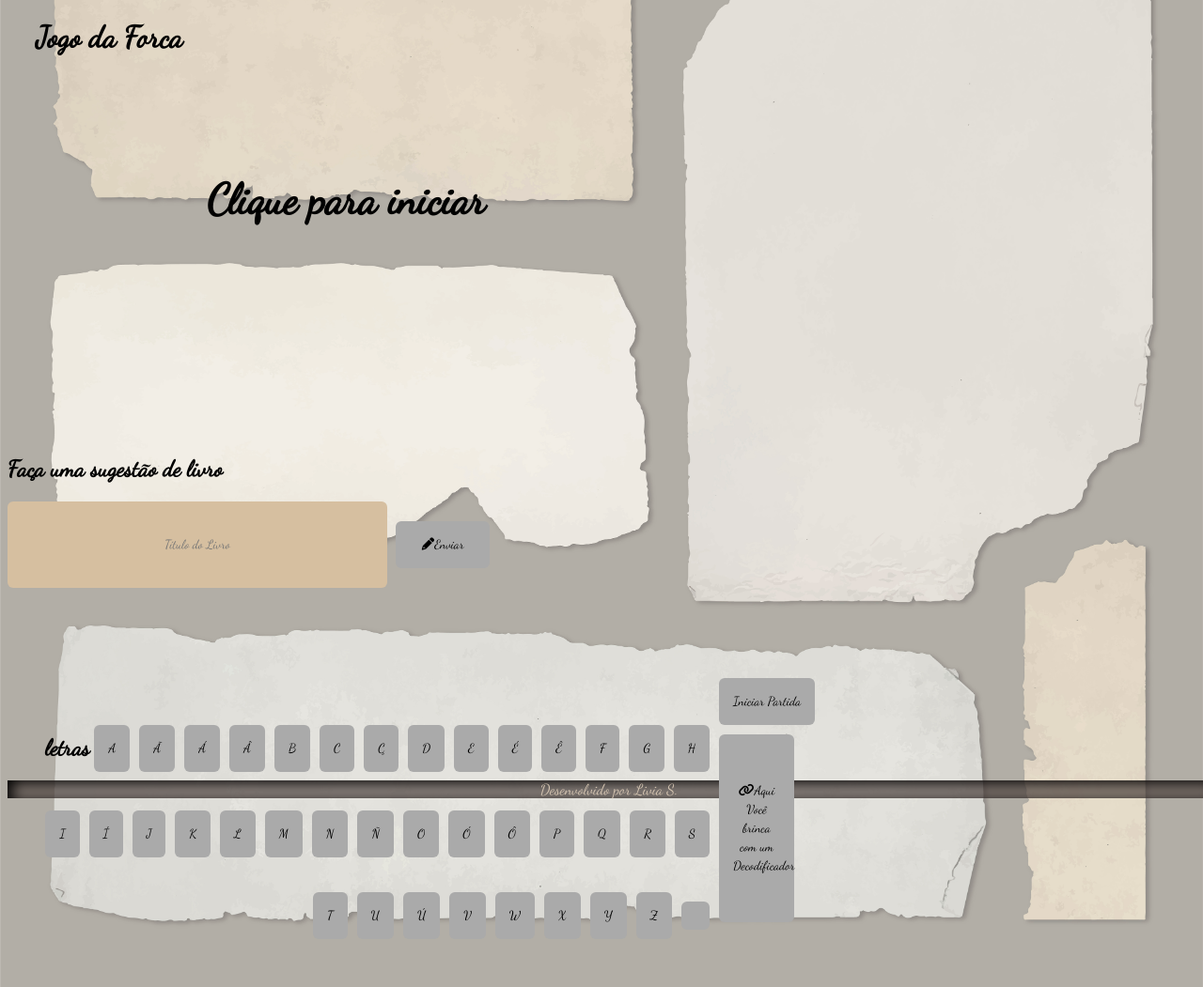
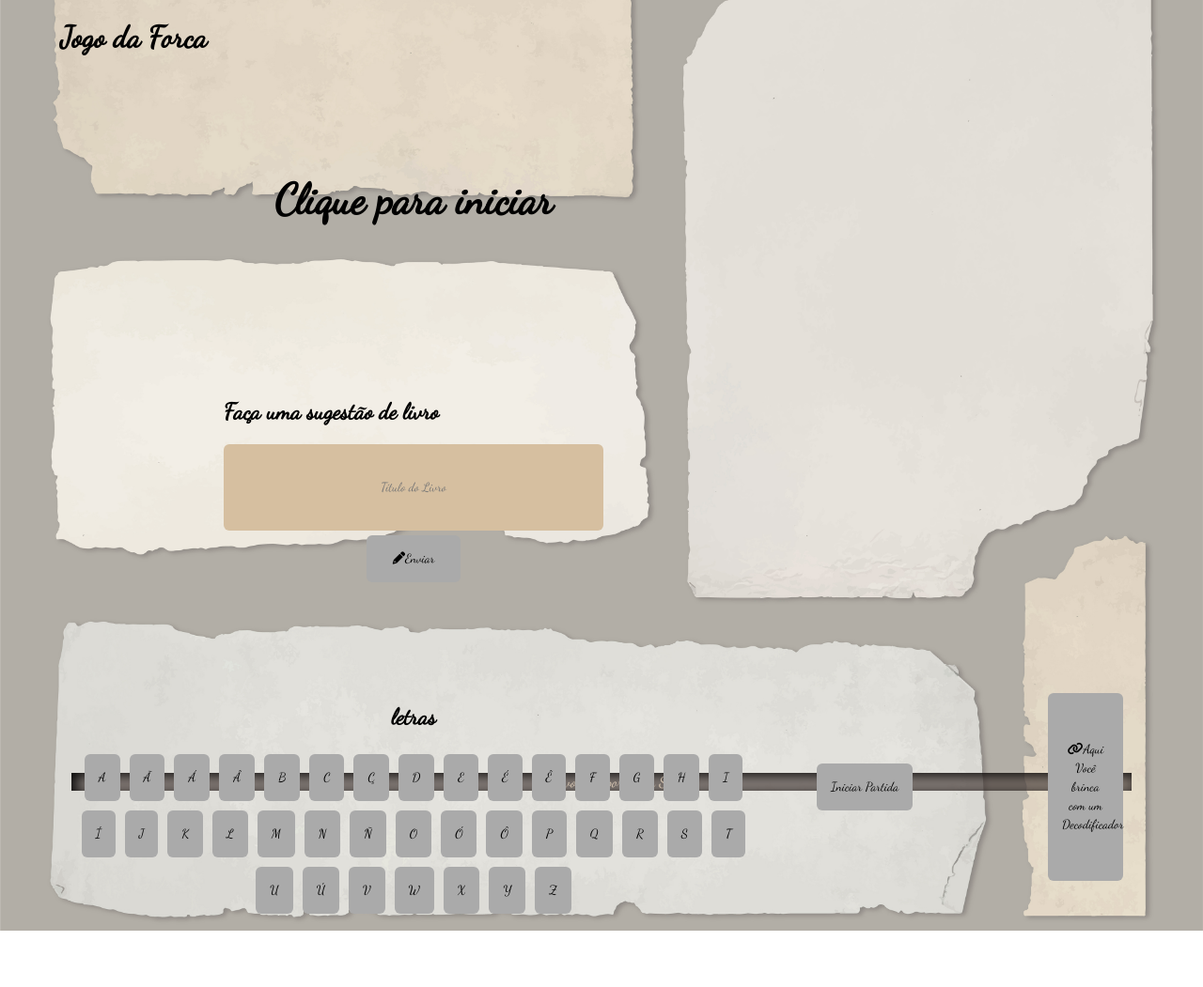
Before and after one commit to Livia1S/jogo_da_forca, a plain HTML site: page index.html in a window 1280 px wide. Shown: the whole page at 94% size. After the commit the page ends 991 px from the top, so only its background shows below. Drawn offline with Linux system fonts and the light colour scheme.

Commit message:
alterando nome do arquivo

```diff
--- a/forca1.css
+++ b/forca1.css
@@ -5,64 +5,53 @@ body {
 	background-repeat: no-repeat;
 	background-size: cover;
 	background-position: center center;
-	width: 100vw;
+	width: 90vw;
 	height: 100vh;
+	margin: 0 auto;
 
 }
 
-h1 {
+/*h1 {
 
 	margin-left: 30px;
-}
+}*/
 
 main {
 
-	gap: 2rem;
+	/*gap: 2rem;*/
 	display: grid;
-	grid-template-columns: 20%, 20%, 40%;
-	grid-template-rows: 50%, 20%, 20%;
+	grid-template-columns: 40%, 45%;
+	grid-template-rows: 20%, 20%, 55%;
 	grid-template-areas:
-		"letras letras forca"
-		"erro erro forca"
-		"botao botao play-link";
-	width: 90%;
+		"letras forca"
+		"erro forca"
+		"botao play-link";
+	width: 100%;
 	height: 90%;
 
-
 }
-
-/*main {
-
-	gap: 2rem;
-	display: grid;
-	grid-template-columns: 25%, 25%, 25%, 25%;
-	grid-template-rows: 15%, 15%, 15%, 55%;
-	grid-template-areas:
-		"letras letras forca forca"
-		"letras letras forca forca"
-		"erro erro forca forca"
-		"botao botao botao forca";
-
-    margin:auto;
-	width: 100%;
-	height: 100%;
-    border-radius: 100px;
-
-
-}*/
 
 
 .botoes {
 	align-items: center;
 	display: flex;
-	justify-content: space-evenly;
-	justify-content:flex-end;
+	justify-content: center;
 	flex-wrap: wrap;
 	grid-area: botao;
 	width: 100%;
-	height: 100%;
-	padding: 2rem;
-	flex-direction: row;
+	max-width: 900px;
+	padding: 2rem 0 0 0;
+	flex-direction: column;
+
+}
+
+.botoes div{
+
+	display: flex;
+	align-items: center;
+	justify-content: center;
+	flex-wrap: wrap;
+
 }
 
 
@@ -74,13 +63,28 @@ main {
 
 .palavras {
 	grid-area: letras;
-	padding: 60px;
+	display: flex;
+	flex-direction: column;
+	justify-content: space-evenly;
+
+
 
 }
 
 .armazenamento {
 	grid-area: erro;
-	margin-top: 30px;
+	display: flex;
+	flex-direction: column;
+	align-items: center;
+	justify-content: center;
+}
+
+.armazenamento form {
+
+	display: flex;
+	flex-direction: column;
+	align-items: center;
+	justify-content: space-evenly;
 }
 
 .forca {
@@ -90,6 +94,16 @@ main {
 .play {
 
 	grid-area: play-link;
+	display: flex;
+	width: 100%;
+	justify-content: space-between;
+	align-items: center;
+	padding: 1rem;
+}
+
+.play div {
+
+	padding: 2rem;
 }
 
 main button {
@@ -237,9 +251,11 @@ h3 {
 
 footer {
     background-color: #61524c9a;
-    margin-top: 30px;
+    margin: 1.40rem auto 2rem auto;
+	width: 98%;
     box-shadow: inset 5px 3px 15px #000000;
     color: rgb(212, 196, 177);
     text-align: center;
 
+
 }
--- a/forca1.html
+++ b/index.html
@@ -26,7 +26,7 @@
             <h2>
                 letras
             </h2>
-
+            <div>
             <button value="a" data-letra>A</button>
             <button value="ã" data-letra>Ã</button>
             <button value="á" data-letra>Á</button>
@@ -64,8 +64,8 @@
             <button value="x" data-letra>X</button>
             <button value="y" data-letra>Y</button>
             <button value="z" data-letra>Z</button>
-            <button value=" " data-letra> </button>
 
+        </div>
 
     	</section>
 
@@ -81,7 +81,7 @@
 
     	<section class="armazenamento">
 
-    		<p class="frase"></p>
+
 
     		<div class="sugestao-titulo">
 
@@ -118,7 +118,7 @@
 
             <div>
 
-        		<button id="trocar"> <a href="livia1s.github.io/Proj/" target="_blank"><i class="fa-solid fa-link"></i>Aqui Você brinca com um Decodificador</a></button>
+        		<button id="trocar"> <a href="https://livia1s.github.io/Proj/" target="_blank"><i class="fa-solid fa-link"></i>Aqui Você brinca com um Decodificador</a></button>
 
 
             </div>
```
Also changed, not shown: forca1.js (+14 -6 lines).
